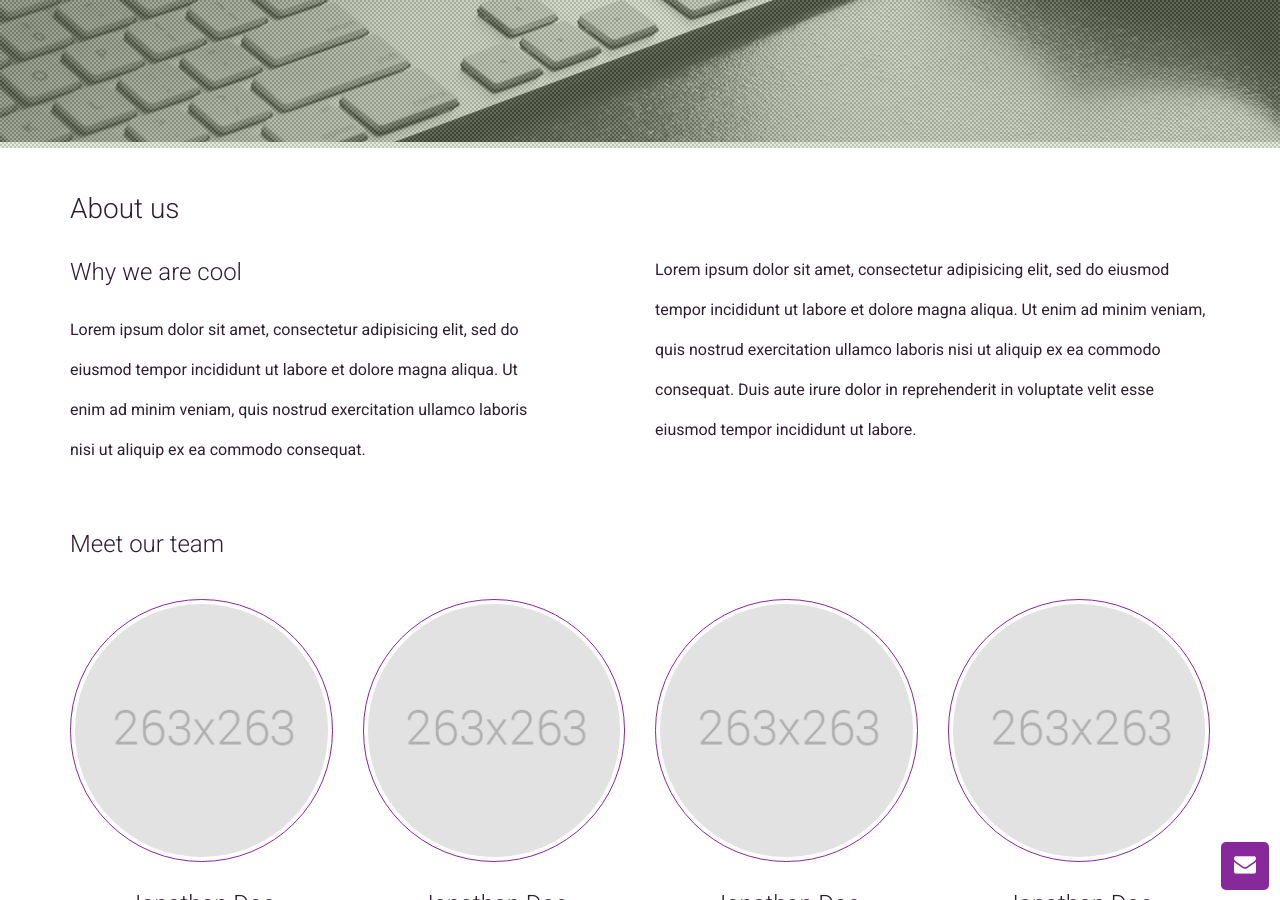
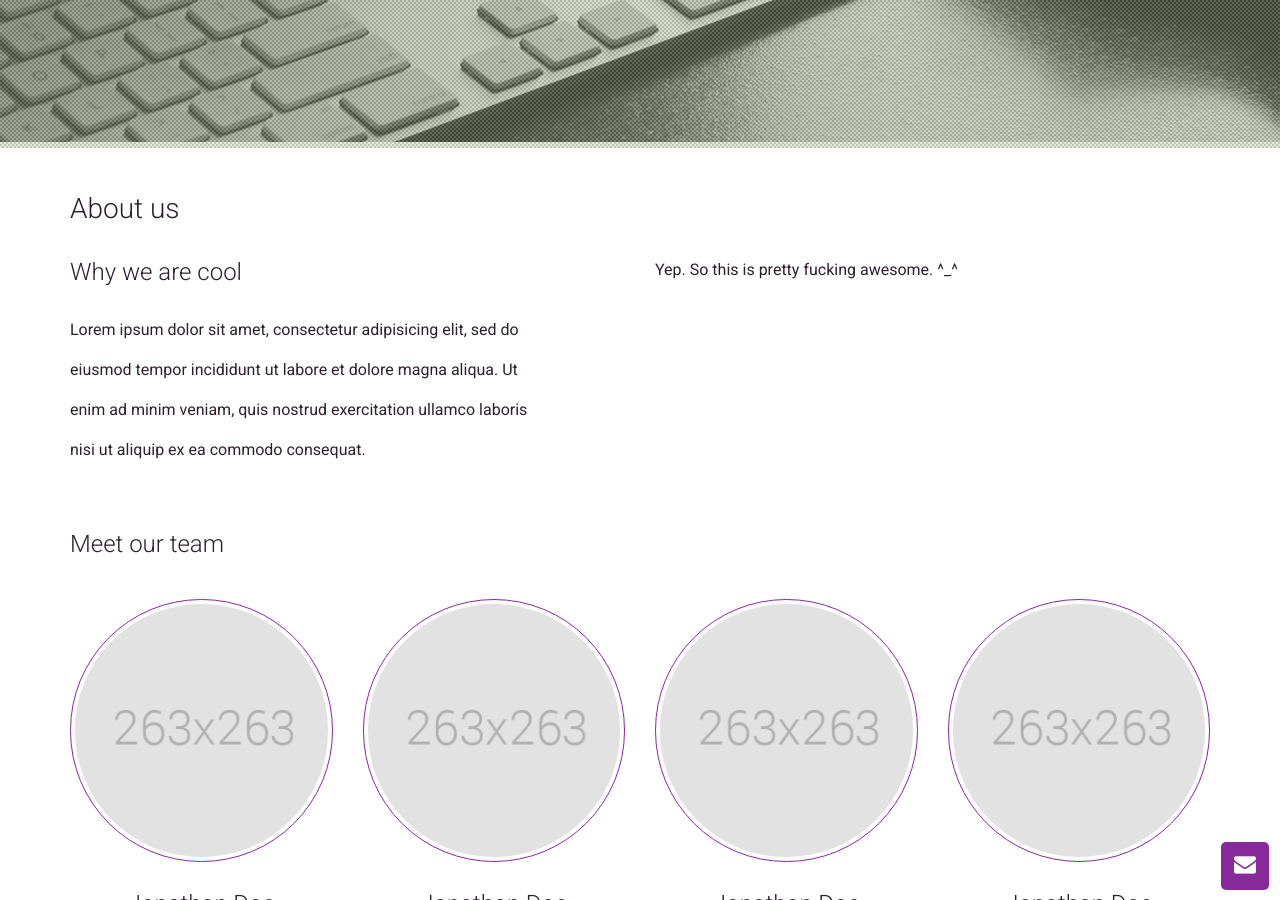
Before and after one commit to dmanzer2/dvinebydesign-static, a Jekyll site: the page built from about.html, in a window 1280 px wide and 900 px high, scrolled down 496 px. Built offline with Jekyll 4.4.1, drawn with Linux system fonts in a browser that asks for light colours; nearby versions of some CDN libraries; library files that are not in the unit come from our copies.

Commit message:
Updated 'about.html' via CloudCannon

```diff
--- a/about.html
+++ b/about.html
@@ -1,6 +1,6 @@
 ---
 title: About
-permalink: "/about/"
+permalink: /about/
 layout: main-template
 comments: false
 description: This is the about page and its description.
@@ -15,7 +15,7 @@ description: This is the about page and its description.
     <div style="background-image: url({{ site.baseurl }}/assets/img/about/about_bg.jpg);" class="bg-image" data-stellar-background-ratio="0.5"></div>
     <div class="content">
       <div class="inner">
-        <h1 class="editable">Awesome artwork.<br/><span>All Original.</span></h1>
+        <h1 class="editable">Awesome artwork.<br /><span>All Original.</span></h1>
       </div>
     </div>
   </section><!--Hero Static Close-->
@@ -29,7 +29,7 @@ description: This is the about page and its description.
         <p class="p-style3 editable">Lorem ipsum dolor sit amet, consectetur adipisicing elit, sed do eiusmod tempor incididunt ut labore et dolore magna aliqua. Ut enim ad minim veniam, quis nostrud exercitation ullamco laboris nisi ut aliquip ex ea commodo consequat.</p>
       </div>
       <div class="col-lg-6 col-lg-offset-1 col-md-6 col-sm-6">
-        <p class="p-style3 editable">Lorem ipsum dolor sit amet, consectetur adipisicing elit, sed do eiusmod tempor incididunt ut labore et dolore magna aliqua. Ut enim ad minim veniam, quis nostrud exercitation ullamco laboris nisi ut aliquip ex ea commodo consequat. Duis aute irure dolor in reprehenderit in voluptate velit esse eiusmod tempor incididunt ut labore.</p>
+        <p class="p-style3 editable">Yep. So this is pretty fucking awesome. ^_^</p>
       </div>
     </div>
   </section><!--About Info Close-->
```
